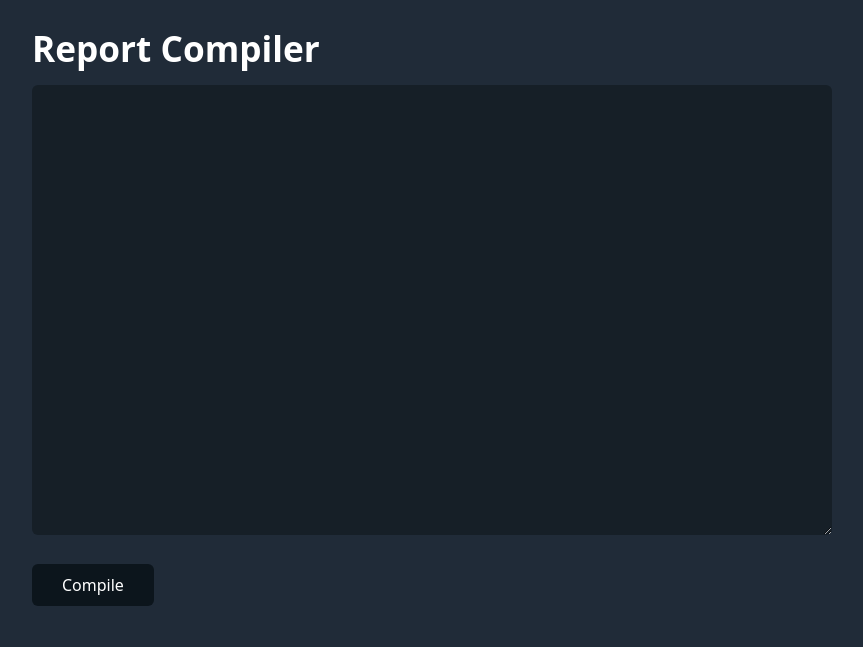
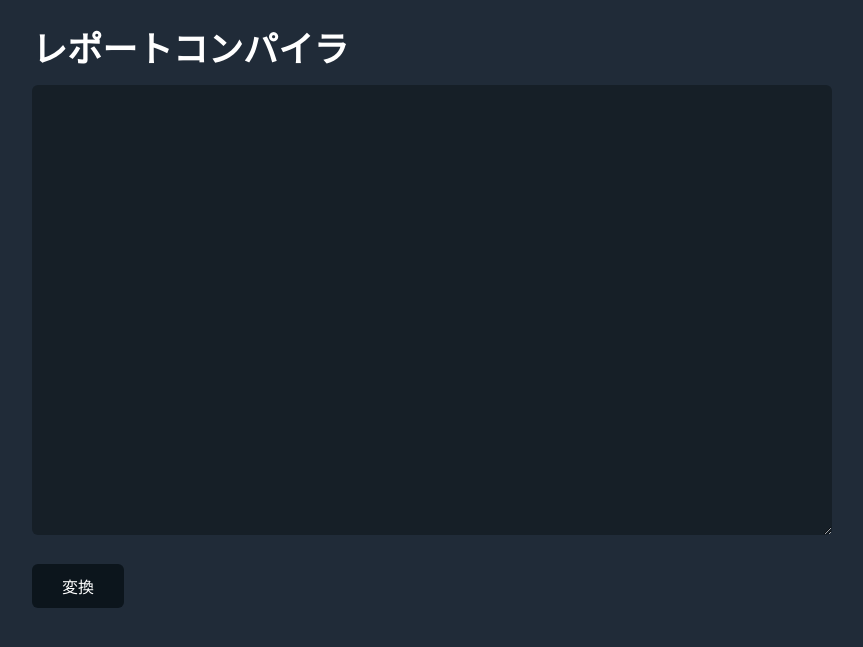
Before and after one commit to akakou-hobby/report-compiler, a Python web app: template templates/index.html in a window 1280 px wide. Shown: the top 647 px of the page, without its empty margins (208-1071 px from the left). Run offline with Jinja, Linux system fonts and the light colour scheme; the template is opened without the code that fills it, so the values that code supplies are empty.

Commit message:
READMEの日本語化

```diff
--- a/templates/index.html
+++ b/templates/index.html
@@ -10,10 +10,10 @@
 
 <body>
   <main>
-    <h1>Report Compiler</h1>
+    <h1>レポートコンパイラ</h1>
     <textarea id='code' style="width:100%; height:450px;"></textarea>
     <br>
-    <button onclick=" submit()">Compile</button>
+    <button onclick="submit()">変換</button>
     <p id="result"></p>
   </main>
 </body>
```
Also changed, not shown: README.md.
